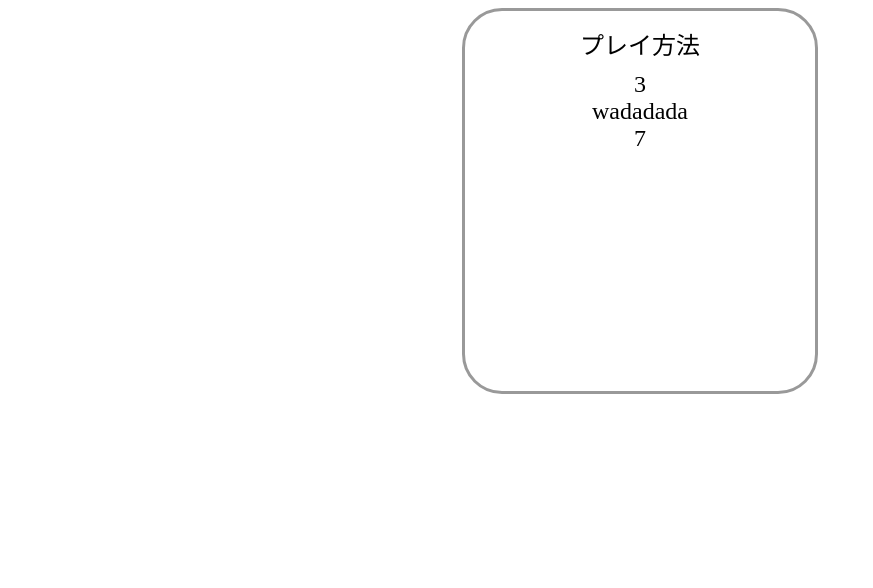
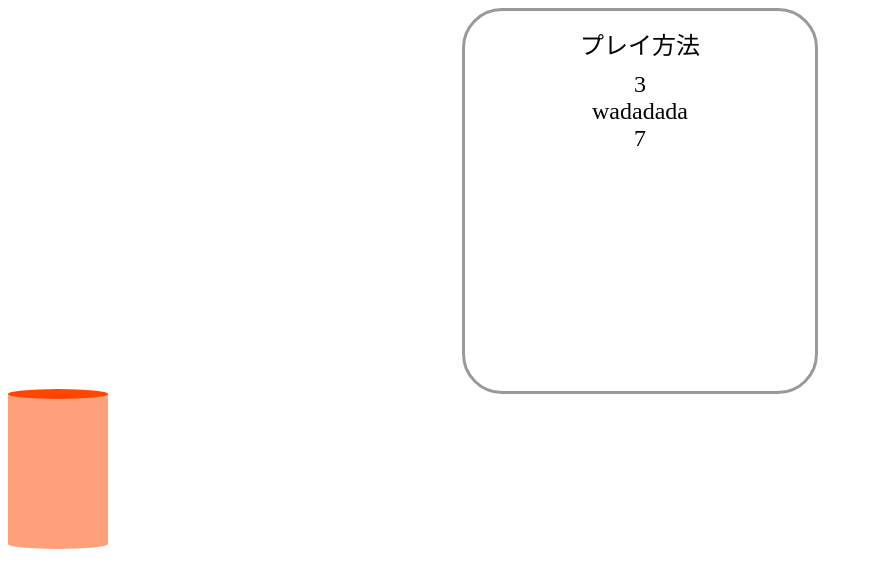
Before and after one commit to eREDROCK/debateAI, a Next.js app in the folder frontend/web-front/: page /test/app in a window 1280 px wide. Shown: the top 588 px of the page, without its empty margins (0-873 px from the left). Built offline with nearby package versions, Linux system fonts and the light colour scheme.

Commit message:
[Fix] jsonresponseに統一

```diff
--- /dev/null
+++ b/frontend/web-front/src/components/Cylinder/Cylinder.tsx
@@ -0,0 +1,44 @@
+import React from "react";
+import styled from "styled-components";
+
+const CylinderDiv = styled.div`
+  .cylinder-3 {
+    width: 100px;
+    height: 150px;
+    position: relative;
+    background: #ffa07a;
+  }
+
+  .cylinder-3::before {
+    content: "";
+    width: 100px;
+    height: 10px;
+    position: absolute;
+    top: -5px;
+    border-radius: 50%;
+    background: #ff4500;
+  }
+
+  .cylinder-3::after {
+    content: "";
+    width: 100px;
+    height: 10px;
+    position: absolute;
+    top: 145px;
+    border-radius: 50%;
+    background: #ffa07a;
+  }
+`;
+
+const Cylinder = () => {
+  return (
+    <div>
+      <CylinderDiv>
+        <div className="cylinder-1"></div>
+        <div className="cylinder-2"></div>
+        <div className="cylinder-3"></div>
+      </CylinderDiv>
+    </div>
+  );
+};
+export default Cylinder;
--- a/frontend/web-front/src/components/Explain-box/InstructData.tsx
+++ b/frontend/web-front/src/components/Explain-box/InstructData.tsx
@@ -1,4 +1,4 @@
-import React from "react";
+// import React from "react";
 
 export const InstructData = [
   {
--- a/frontend/web-front/src/pages/test/app.tsx
+++ b/frontend/web-front/src/pages/test/app.tsx
@@ -1,10 +1,12 @@
 import React, { FC } from "react";
 import ExplainBox from "../../components/Explain-box/explain-box";
+import Cylinder from "../../components/Cylinder/Cylinder";
 
 export default (() => {
   return (
     <div>
       <ExplainBox />
+      <Cylinder></Cylinder>
     </div>
   );
 }) as FC;
```
Also changed, not shown: 1 other file (tests, documents, lock files or other folders).
